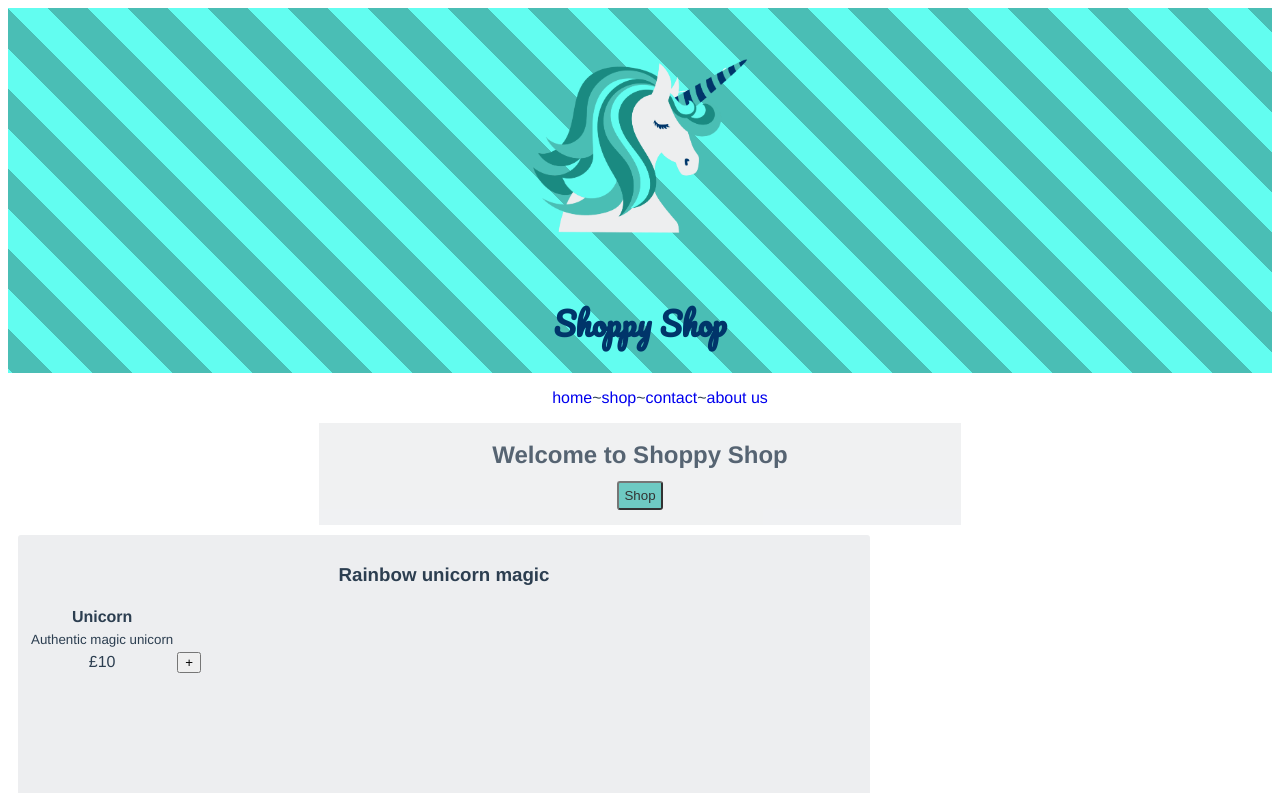
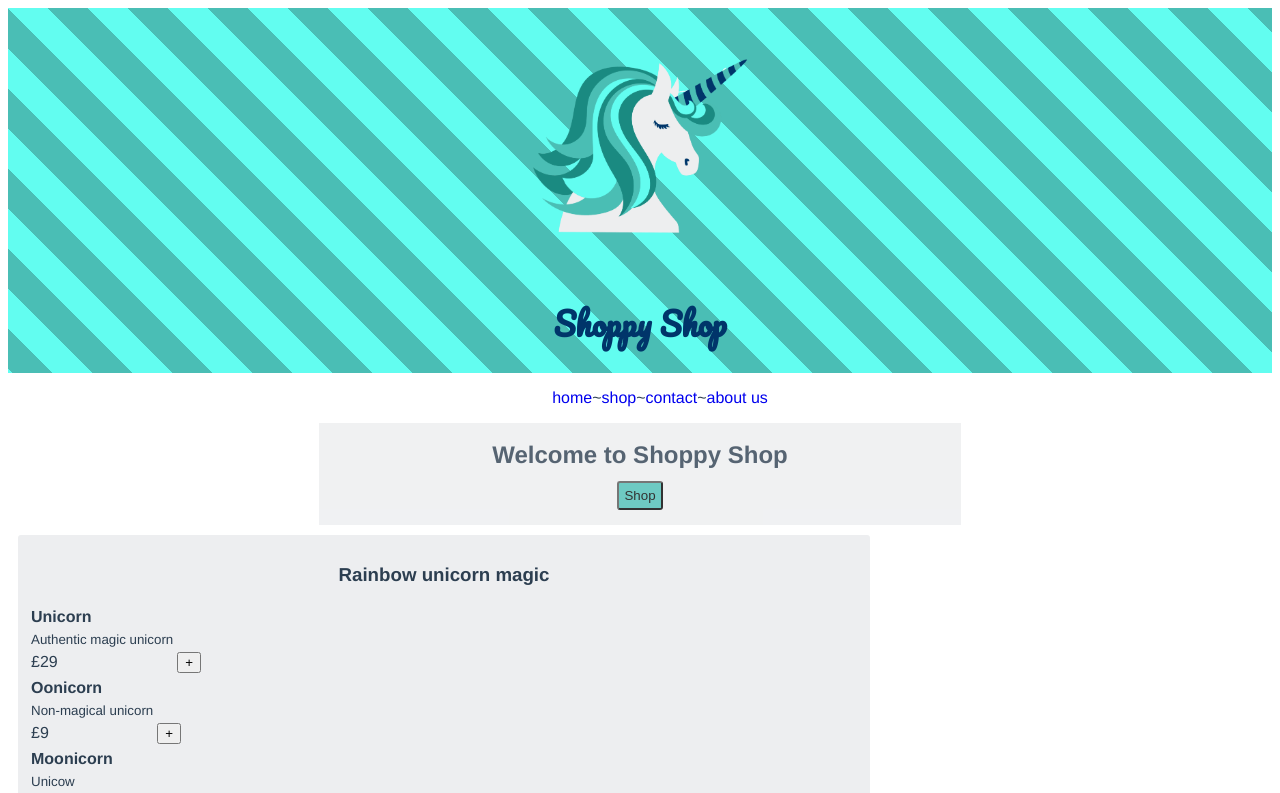
Before and after one commit to sophieklm/shoppy-shop, a Vue app: page / in a window 1280 px wide. Shown: the top 793 px of the page. Built offline with nearby package versions, Linux system fonts and the light colour scheme.

Commit message:
Add data

```diff
--- a/src/App.vue
+++ b/src/App.vue
@@ -26,7 +26,6 @@
   font-family: Avenir, Helvetica, Arial, sans-serif;
   -webkit-font-smoothing: antialiased;
   -moz-osx-font-smoothing: grayscale;
-  text-align: center;
   color: #2c3e50;
 }
 </style>
--- a/src/components/Header.vue
+++ b/src/components/Header.vue
@@ -61,6 +61,10 @@
   max-width: 25vw;
 }
 
+nav {
+  text-align: center;
+}
+
 li {
   display: inline-block;
 }
--- a/src/components/Shop.vue
+++ b/src/components/Shop.vue
@@ -2,22 +2,20 @@
   <div class="shop_wrapper">
     <div class="shop">
       <h3>Rainbow unicorn magic</h3>
-      <table>
+      <table v-for="item in getShopItems" :key="item.name">
         <tbody>
           <tr>
             <td>
-              <strong>Unicorn</strong>
+              <strong>{{ item.name }}</strong>
             </td>
           </tr>
           <tr>
             <td>
-              <small>Authentic magic unicorn</small>
+              <small>{{ item.description }}</small>
             </td>
           </tr>
           <tr>
-            <td>
-              £10
-            </td>
+            <td>£{{ item.price }}</td>
             <td>
               <button type="button" class="shop_btn">+</button>
             </td>
@@ -31,6 +29,27 @@
 <script>
 export default {
   name: 'shop',
+  data() {
+    return {
+      getShopItems: {
+        1: {
+          name: 'Unicorn',
+          description: 'Authentic magic unicorn',
+          price: 29,
+        },
+        2: {
+          name: 'Oonicorn',
+          description: 'Non-magical unicorn',
+          price: 9,
+        },
+        3: {
+          name: 'Moonicorn',
+          description: 'Unicow',
+          price: 20,
+        },
+      },
+    };
+  },
 };
 </script>
 
```
